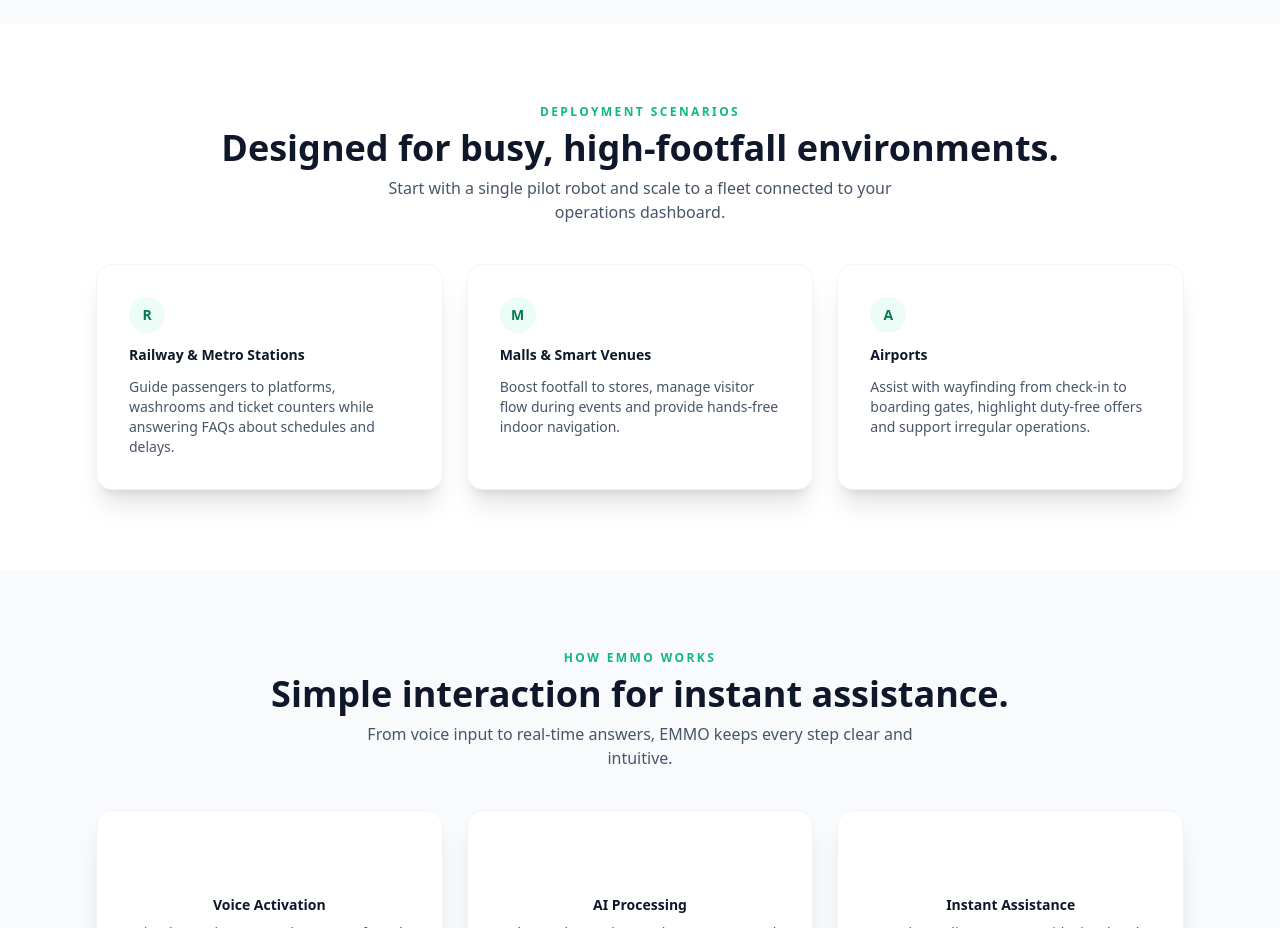
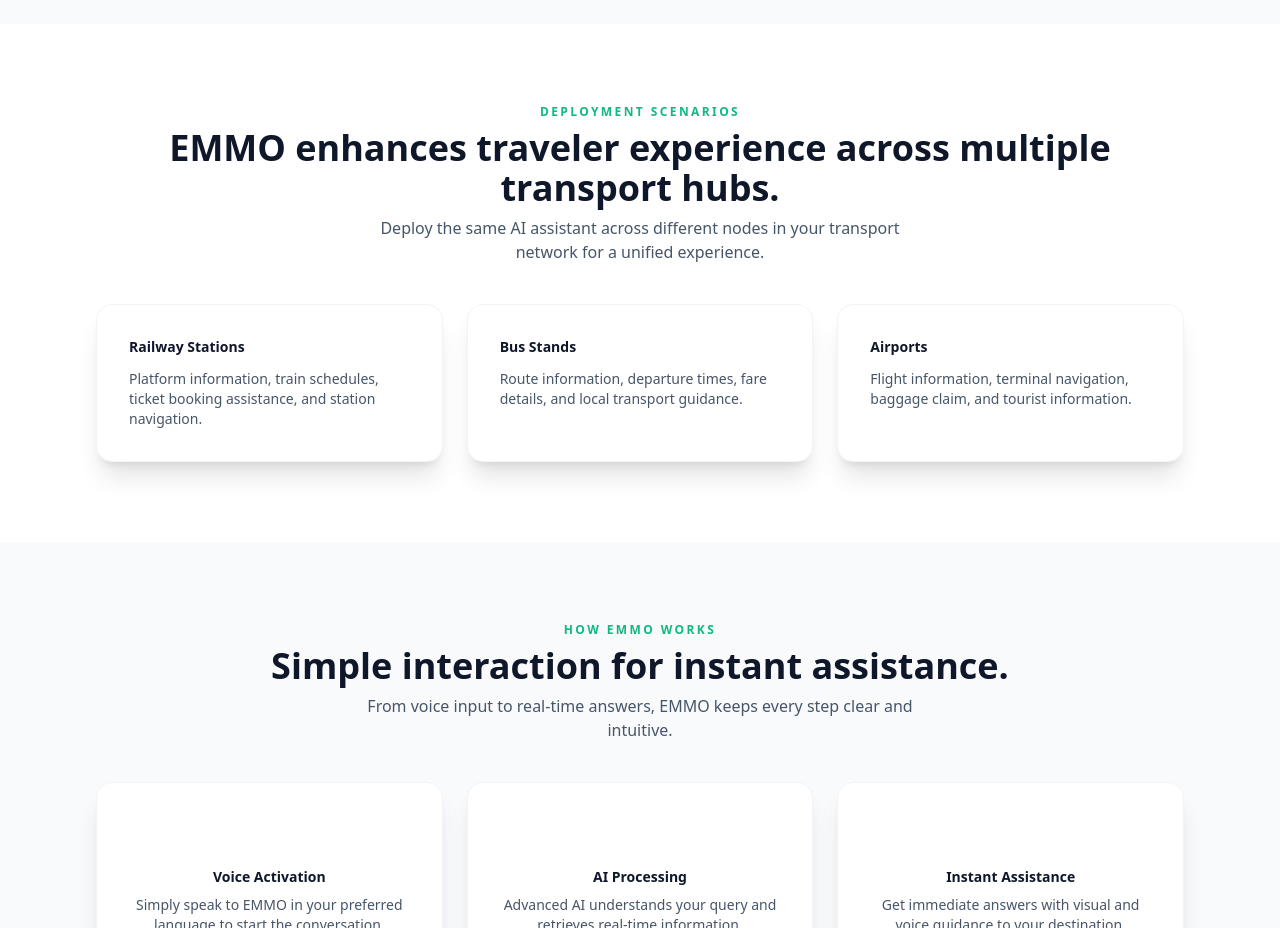
Before and after one commit to Mr-emmo/Webapp_Emmo, a Next.js app: page / in a window 1280 px wide. Shown: the part 2080-3008 px from the top of the page. Built offline with nearby package versions, Linux system fonts and the light colour scheme.

Commit message:
Update deployment scenarios and section titles

```diff
--- a/app/components/Deployment.jsx
+++ b/app/components/Deployment.jsx
@@ -2,16 +2,16 @@
 
 const scenarios = [
   {
-    title: "Railway & Metro Stations",
-    body: "Guide passengers to platforms, washrooms and ticket counters while answering FAQs about schedules and delays."
+    title: "Railway Stations",
+    body: "Platform information, train schedules, ticket booking assistance, and station navigation."
   },
   {
-    title: "Malls & Smart Venues",
-    body: "Boost footfall to stores, manage visitor flow during events and provide hands‑free indoor navigation."
+    title: "Bus Stands",
+    body: "Route information, departure times, fare details, and local transport guidance."
   },
   {
     title: "Airports",
-    body: "Assist with wayfinding from check‑in to boarding gates, highlight duty‑free offers and support irregular operations."
+    body: "Flight information, terminal navigation, baggage claim, and tourist information."
   }
 ];
 
@@ -21,16 +21,13 @@
       <div className="section space-y-10">
         <SectionTitle
           eyebrow="Deployment Scenarios"
-          title="Designed for busy, high‑footfall environments."
-          subtitle="Start with a single pilot robot and scale to a fleet connected to your operations dashboard."
+          title="EMMO enhances traveler experience across multiple transport hubs."
+          subtitle="Deploy the same AI assistant across different nodes in your transport network for a unified experience."
         />
 
         <div className="grid gap-6 lg:grid-cols-3">
           {scenarios.map((item) => (
             <div key={item.title} className="card flex flex-col gap-3">
-              <div className="inline-flex h-9 w-9 items-center justify-center rounded-full bg-emerald-50 text-emerald-700 text-sm font-semibold">
-                {item.title[0]}
-              </div>
               <h3 className="text-sm font-semibold text-slate-900">
                 {item.title}
               </h3>
```
